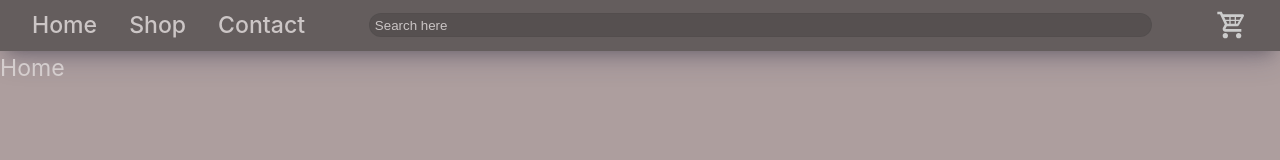
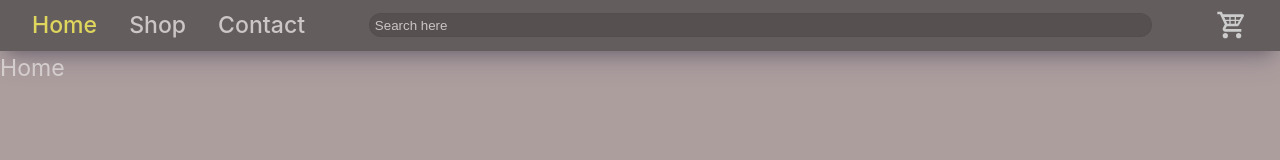
Before and after one commit to proffery/odin-shopping-cart, a React (Vite) app: page / in a window 1280 px wide. Shown: the top 160 px of the page. Built offline with nearby package versions, Linux system fonts and the light colour scheme.

Commit message:
active links

```diff
--- /dev/null
+++ b/src/components/RouteSwitch/ActiveLink.css
@@ -0,0 +1,3 @@
+.active {
+    color: var(--ten-percent-color);
+  }
--- a/src/components/RouteSwitch/RouteSwitch.jsx
+++ b/src/components/RouteSwitch/RouteSwitch.jsx
@@ -1,6 +1,7 @@
-import { BrowserRouter, Routes, Route, Link } from 'react-router-dom'
+import { BrowserRouter, Routes, Route, NavLink } from 'react-router-dom'
 import { useState } from 'react'
 import styles from './RouteSwitch.module.css'
+import './ActiveLink.css'
 import Home from '../screens/Home/Home'
 import Shop from '../screens/Shop/Shop'
 import Contact from '../screens/contact/Contact'
@@ -60,13 +61,13 @@ const RouteSwitch = () => {
         <div className={styles.nav}>
           <ul>
             <li>
-              <Link to='/'>Home</Link>
+              <NavLink to='/'>Home</NavLink>
             </li>
             <li>
-              <Link to='/shop'>Shop</Link>
+              <NavLink to='/shop'>Shop</NavLink>
             </li>
             <li>
-              <Link to='/contact'>Contact</Link>
+              <NavLink to='/contact'>Contact</NavLink>
             </li>
           </ul>
           <input type='text' placeholder='Search here' className={styles.search} value={searchInput} onChange={searchChange}></input>
```
Also changed, not shown: src/components/RouteSwitch/RouteSwitch.module.css (line endings or trailing spaces).
